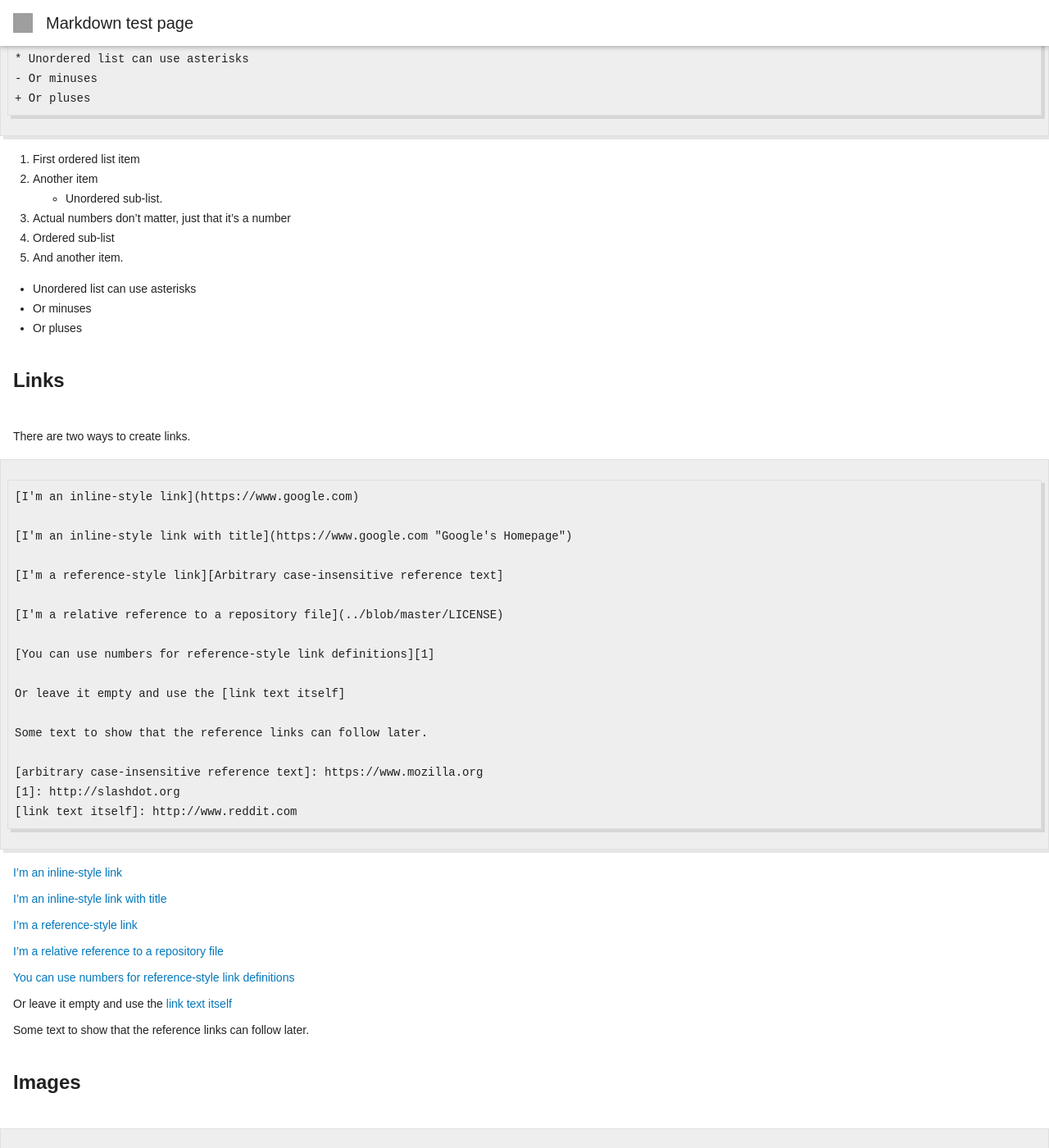
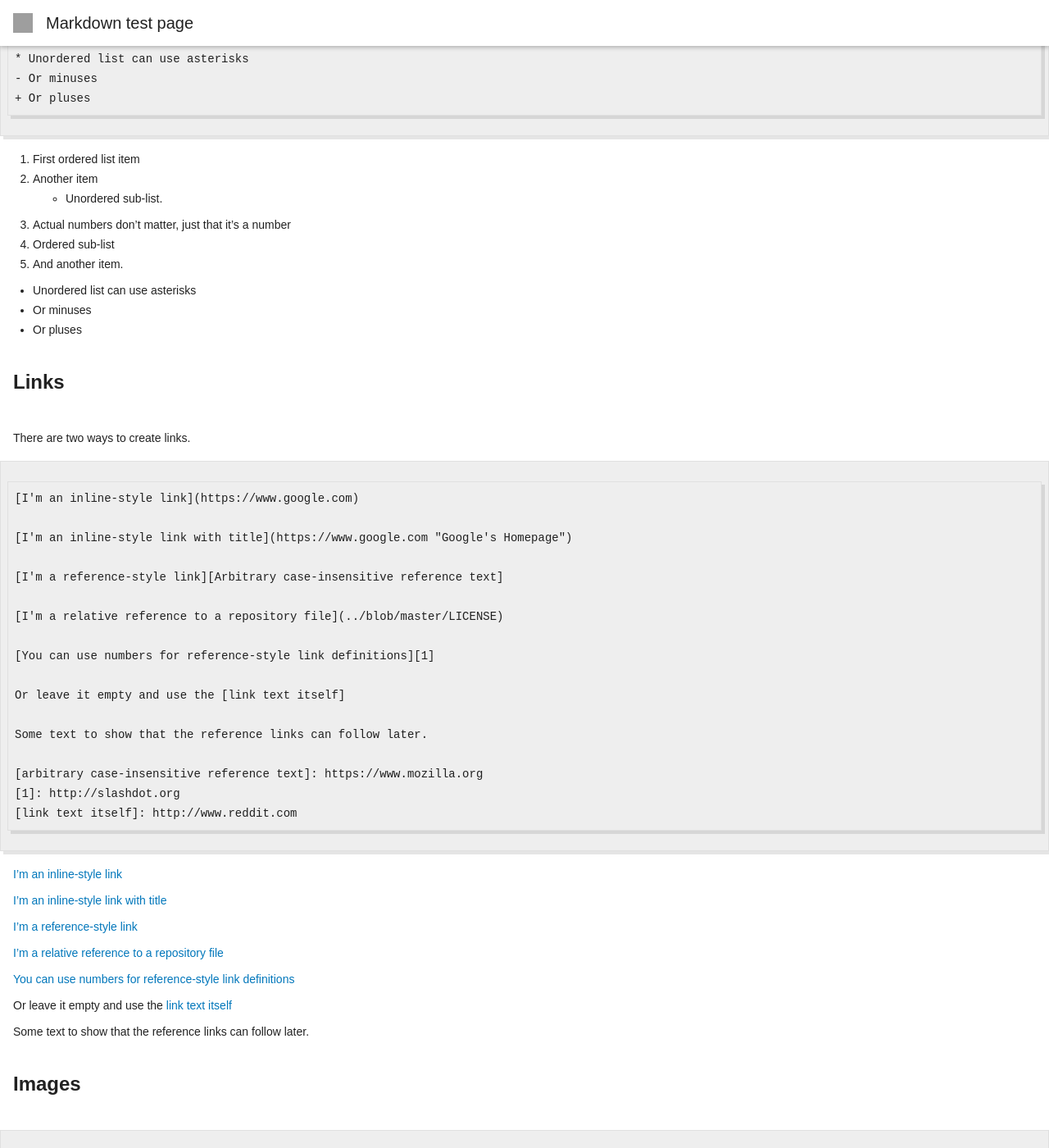
Before and after one commit to fmonniot/fmonniot.github.com, a Jekyll site: the page built from test.md, in a window 1280 px wide and 1400 px high, scrolled down 1520 px. Shown: the whole window at 82% size. Built offline with Jekyll 4.4.1, drawn with Linux system fonts in a browser that asks for light colours; some web fonts are replaced; Markdown is read by kramdown in place of the engine named in the settings; grey boxes are pictures that could not be loaded.

Commit message:
fix some bottom margins

```diff
--- a/_sass/common.scss
+++ b/_sass/common.scss
@@ -73,10 +73,14 @@
   code { word-break: break-word; }
 }
 
+ol, ul {
+  margin: 0 0 8px;
+}
+
 table {
     border-collapse: collapse;
     border-spacing: 0;
-    margin: 0 16px;
+    margin: 0 16px 8px 16px;
 
     tr {
       background-color: $table-bg-color;
```
